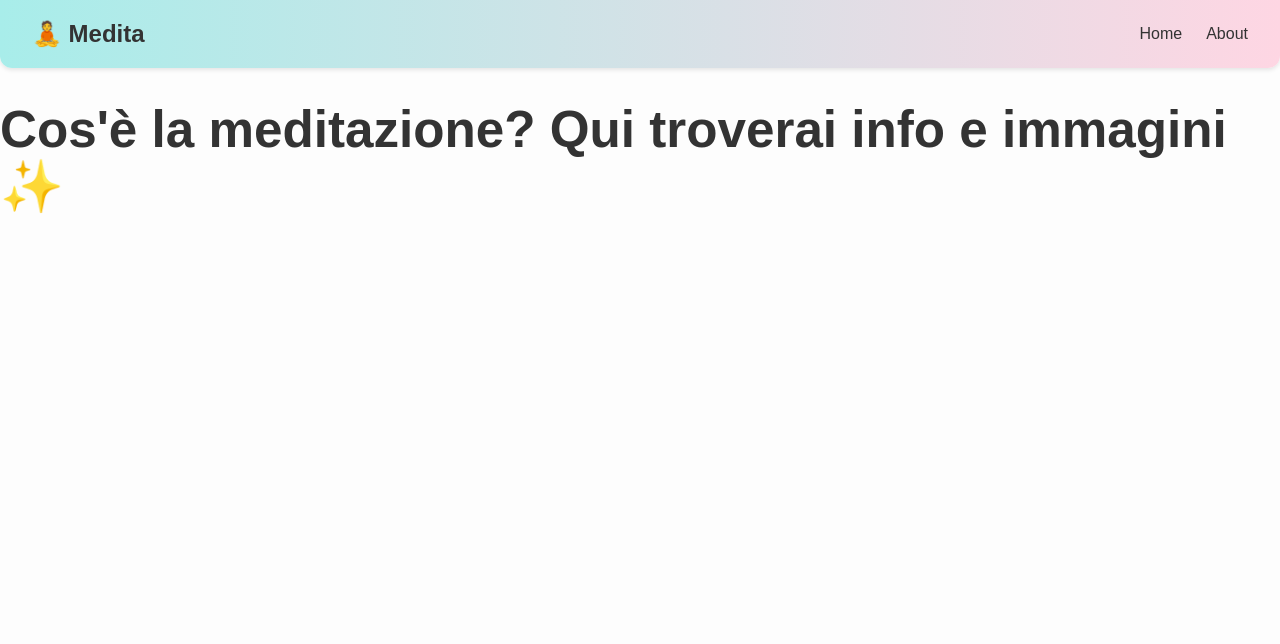
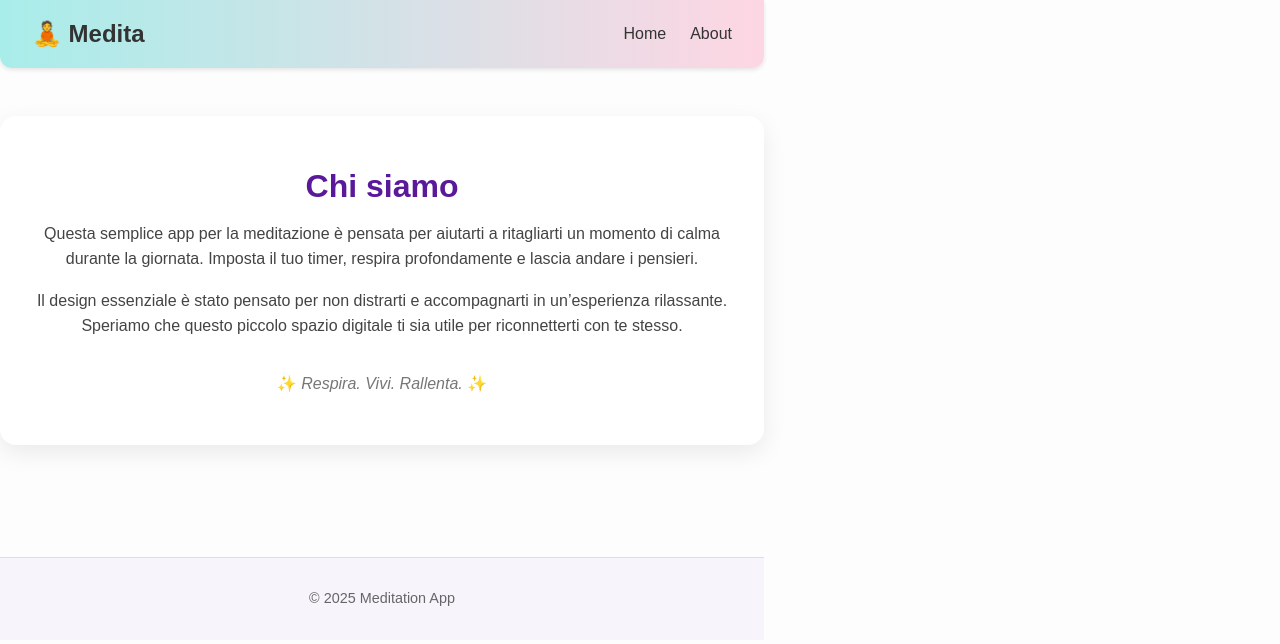
Before and after one commit to stefano-hm/ProgettoReact, a React (Vite) app: page /about in a window 1280 px wide. Shown: the top 644 px of the page. Built offline with nearby package versions, Linux system fonts and the light colour scheme.

Commit message:
creazione MeditationQuote e Footer

```diff
--- a/src/App.jsx
+++ b/src/App.jsx
@@ -2,6 +2,7 @@ import { BrowserRouter, Routes, Route } from 'react-router-dom'
 import Home from './pages/Home'
 import About from './pages/About'
 import Header from './components/Header'
+import Footer from './components/Footer'
 
 function App() {
   return (
@@ -11,6 +12,7 @@ function App() {
         <Route path="/" element={<Home />} />
         <Route path="/about" element={<About />} />
       </Routes>
+      <Footer />
     </BrowserRouter>
   )
 }
--- /dev/null
+++ b/src/components/Footer.jsx
@@ -0,0 +1,11 @@
+import '../styles/Footer.css'
+
+export default function Footer() {
+  return (
+    <footer className="footer">
+      <p>
+        © {new Date().getFullYear()} Meditation App
+      </p>
+    </footer>
+  )
+}
--- /dev/null
+++ b/src/components/MeditationQuote.jsx
@@ -0,0 +1,17 @@
+import '../styles/MeditationQuote.css'
+
+export default function MeditationQuote() {
+  return (
+    <div className="quote-container">
+      <img
+        src="https://images.unsplash.com/photo-1506126613408-eca07ce68773?auto=format&fit=crop&w=800&q=80"
+        alt="Meditazione"
+        className="quote-image"
+      />
+      <blockquote>
+        “La meditazione non è sfuggire alla realtà, è entrare in essa.”
+        <span>– Thich Nhat Hanh</span>
+      </blockquote>
+    </div>
+  )
+}
--- a/src/pages/About.jsx
+++ b/src/pages/About.jsx
@@ -1,3 +1,18 @@
+import '../styles/About.css'
+
 export default function About() {
-    return <h1>Cos'è la meditazione? Qui troverai info e immagini ✨</h1>
-  }
+  return (
+    <div className="about-container">
+      <h1>Chi siamo</h1>
+      <p>
+        Questa semplice app per la meditazione è pensata per aiutarti a ritagliarti un momento di calma durante la giornata.
+        Imposta il tuo timer, respira profondamente e lascia andare i pensieri.
+      </p>
+      <p>
+        Il design essenziale è stato pensato per non distrarti e accompagnarti in un’esperienza rilassante.
+        Speriamo che questo piccolo spazio digitale ti sia utile per riconnetterti con te stesso.
+      </p>
+      <p className="signature">✨ Respira. Vivi. Rallenta. ✨</p>
+    </div>
+  )
+}
--- a/src/pages/Home.jsx
+++ b/src/pages/Home.jsx
@@ -1,9 +1,11 @@
 import Timer from '../components/Timer'
+import MeditationQuote from '../components/MeditationQuote'
 
 export default function Home() {
   return (
     <div>
       <Timer />
+      <MeditationQuote />
     </div>
   )
 }
--- /dev/null
+++ b/src/styles/About.css
@@ -0,0 +1,23 @@
+.about-container {
+    max-width: 700px;
+    margin: 3rem auto;
+    padding: 2rem;
+    background-color: #ffffff;
+    border-radius: 16px;
+    box-shadow: 0 8px 24px rgba(0, 0, 0, 0.08);
+    line-height: 1.6;
+    color: #444;
+    text-align: center;
+  }
+
+  .about-container h1 {
+    font-size: 2rem;
+    margin-bottom: 1rem;
+    color: #5a189a;
+  }
+
+  .about-container .signature {
+    margin-top: 2rem;
+    font-style: italic;
+    color: #777;
+  }
--- /dev/null
+++ b/src/styles/Footer.css
@@ -0,0 +1,9 @@
+.footer {
+    background-color: #f8f4fc;
+    padding: 1rem;
+    text-align: center;
+    font-size: 0.9rem;
+    color: #666;
+    border-top: 1px solid #e0dede;
+    margin-top: 4rem;
+  }
--- /dev/null
+++ b/src/styles/MeditationQuote.css
@@ -0,0 +1,28 @@
+.quote-container {
+    margin: 2rem auto;
+    max-width: 600px;
+    text-align: center;
+  }
+
+  .quote-image {
+    width: 100%;
+    max-height: 300px;
+    object-fit: cover;
+    border-radius: 16px;
+    margin-bottom: 1rem;
+  }
+
+  blockquote {
+    font-size: 1.2rem;
+    font-style: italic;
+    color: #444;
+    padding: 0 1rem;
+  }
+
+  blockquote span {
+    display: block;
+    margin-top: 0.5rem;
+    font-size: 1rem;
+    font-style: normal;
+    color: #888;
+  }
```
